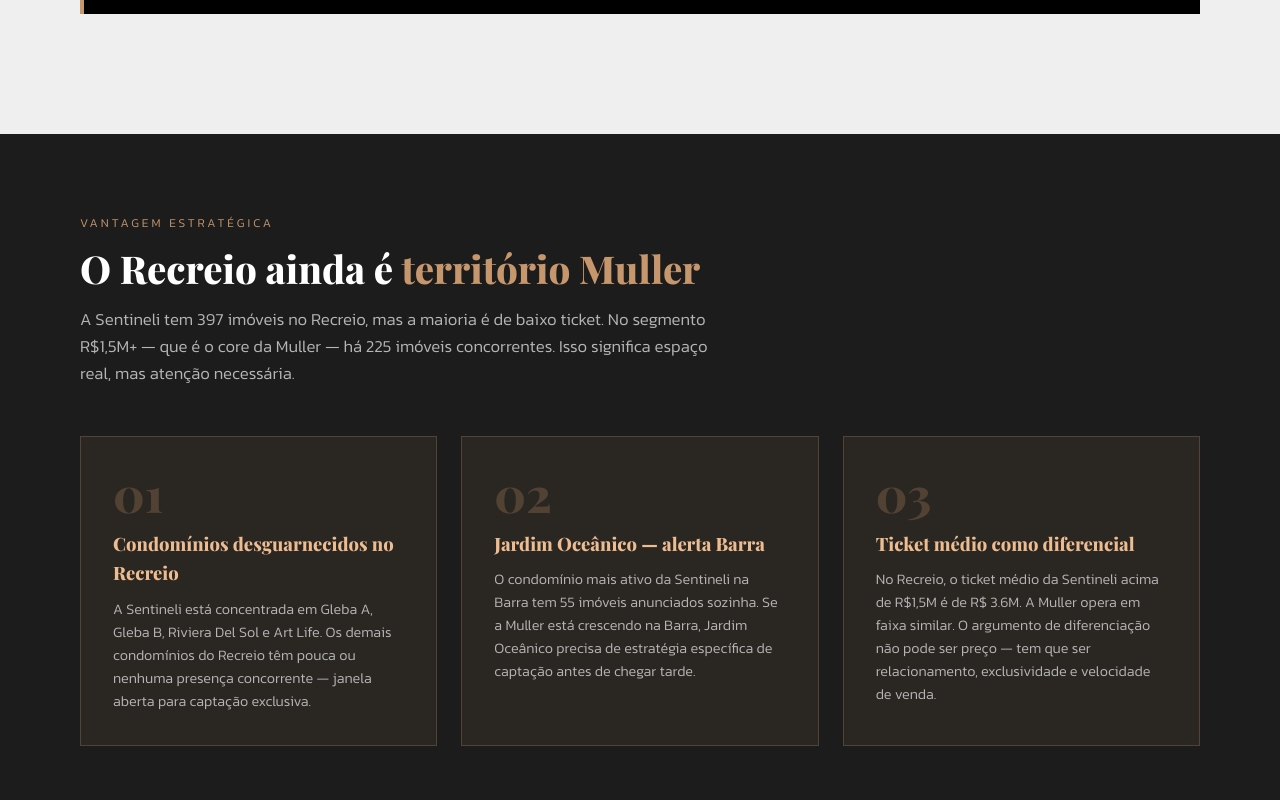
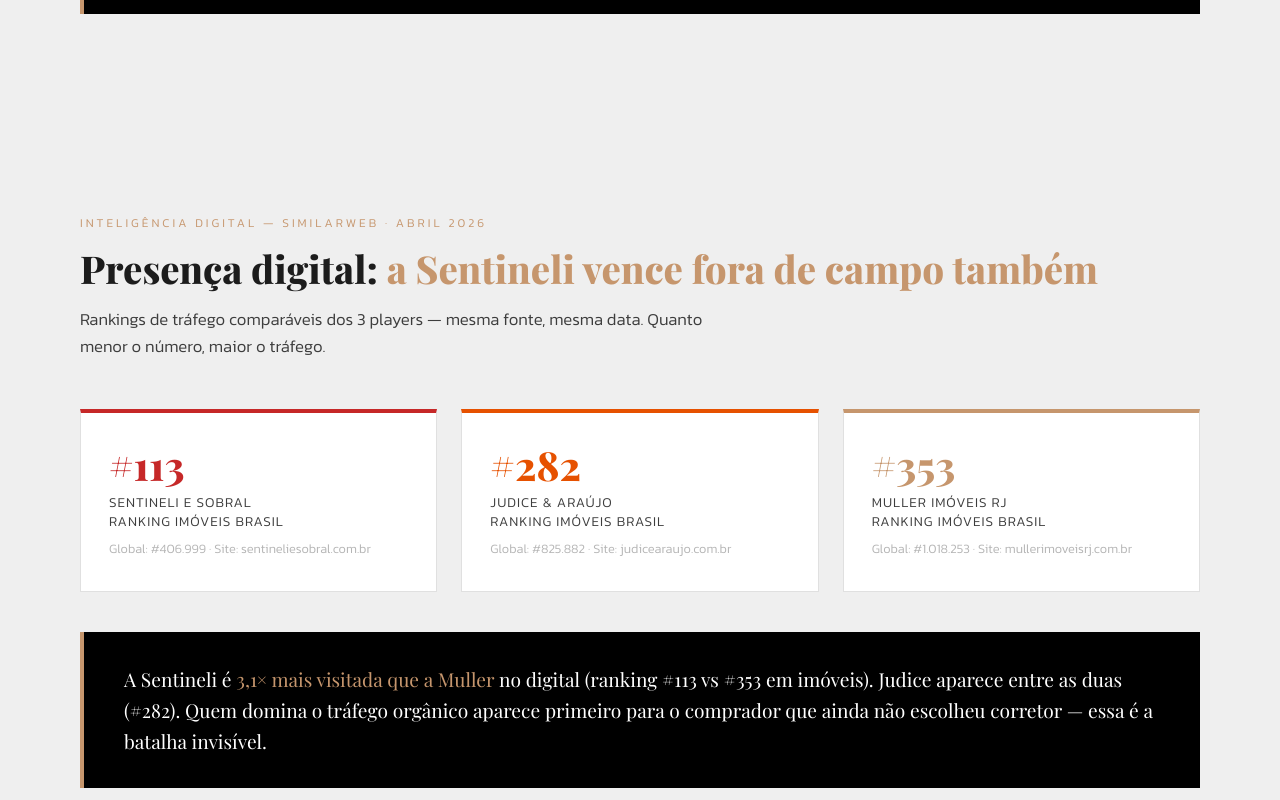
Before and after one commit to reinaldodonadio-glitch/muller-mapa-competitivo, a plain HTML site: page index.html in a window 1280 px wide. Shown: the part 5720-6520 px from the top of the page. Drawn offline with nearby package versions, Linux system fonts and the light colour scheme.

Commit message:
feat: adicionar secao inteligencia digital (SimilarWeb rankings comparaveis)

```diff
--- a/index.html
+++ b/index.html
@@ -487,6 +487,38 @@
 </div>
 </div>
 
+<div class="sec sec-alt">
+<div class="wrap">
+  <div class="sec-label">Inteligência Digital — SimilarWeb · Abril 2026</div>
+  <div class="sec-title">Presença digital: <span>a Sentineli vence fora de campo também</span></div>
+  <p class="sec-desc">Rankings de tráfego comparáveis dos 3 players — mesma fonte, mesma data. Quanto menor o número, maior o tráfego.</p>
+
+  <div class="metrics-grid" style="margin-bottom:40px;">
+    <div class="metric-card" style="border-top:4px solid #c62828;">
+      <div class="metric-number" style="color:#c62828;">#113</div>
+      <div class="metric-label">Sentineli e Sobral<br>Ranking Imóveis Brasil</div>
+      <div class="metric-sub">Global: #406.999 · Site: sentineliesobral.com.br</div>
+    </div>
+    <div class="metric-card" style="border-top:4px solid #e65100;">
+      <div class="metric-number" style="color:#e65100;">#282</div>
+      <div class="metric-label">Judice &amp; Araújo<br>Ranking Imóveis Brasil</div>
+      <div class="metric-sub">Global: #825.882 · Site: judicearaujo.com.br</div>
+    </div>
+    <div class="metric-card" style="border-top:4px solid var(--gold);">
+      <div class="metric-number">#353</div>
+      <div class="metric-label">Muller Imóveis RJ<br>Ranking Imóveis Brasil</div>
+      <div class="metric-sub">Global: #1.018.253 · Site: mullerimoveisrj.com.br</div>
+    </div>
+  </div>
+
+  <div class="insight-box">
+    <p>
+      A Sentineli é <span>3,1× mais visitada que a Muller</span> no digital (ranking #113 vs #353 em imóveis). Judice aparece entre as duas (#282). Quem domina o tráfego orgânico aparece primeiro para o comprador que ainda não escolheu corretor — essa é a batalha invisível.
+    </p>
+  </div>
+</div>
+</div>
+
 <div class="sec-dark sec">
 <div class="wrap">
   <div class="sec-label">Vantagem Estratégica</div>
```
